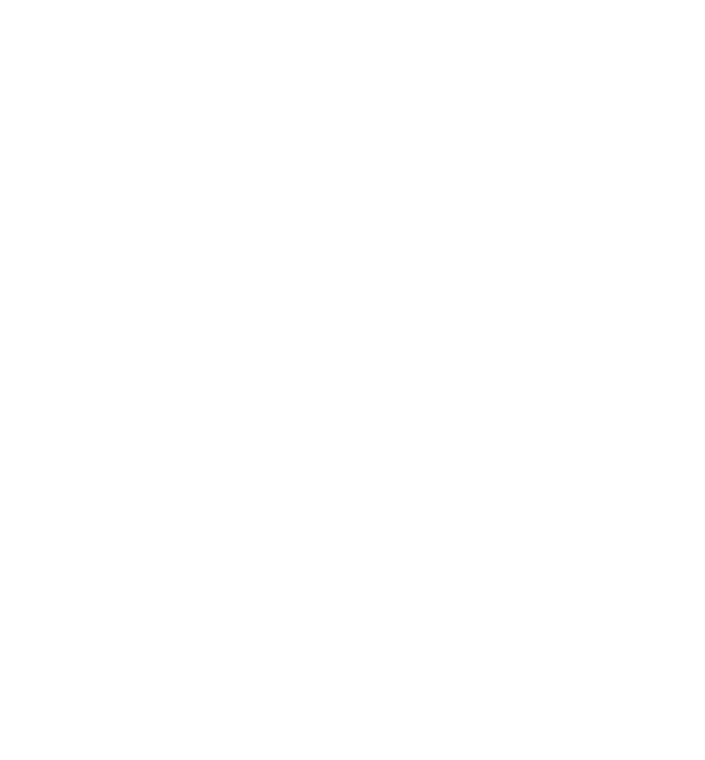
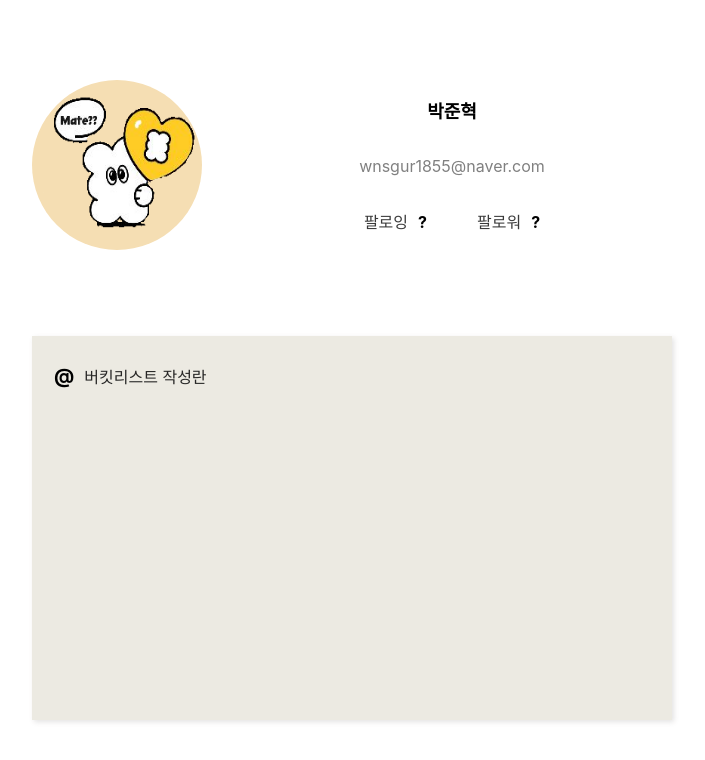
Before and after one commit to wnsgur1855/dma, a React (Create React App) app: page /myprofile in a window 1280 px wide. Before the commit this address had no page. Shown: the top 760 px of the page, without its empty margins (288-993 px from the left). Built offline with nearby package versions, Linux system fonts and the light colour scheme.

Commit message:
[style] | add design

```diff
--- a/src/components/CommonTop.jsx
+++ b/src/components/CommonTop.jsx
@@ -1,7 +1,35 @@
 import React from 'react';
+import styled from 'styled-components';
+import { BsChevronLeft } from 'react-icons/bs';
+
+const CommonBox = styled.div`
+  display: flex;
+  justify-content: space-around;
+  align-items: center;
+  font-weight: bold;
+  width: 100%;
+  height: 60px;
+`;
+
+const IconStyle = styled(BsChevronLeft)`
+  font-weight: bolder;
+  cursor: pointer;
+  stroke-width: 4px;
+`;
+
+const D12 = styled.div`
+  font-weight: 900;
+  font-size: 19px;
+`;
 
 function CommonTop() {
-  return <div></div>;
+  return (
+    <CommonBox>
+      <IconStyle />
+      <D12>프로필</D12>
+      <D12>확인</D12>
+    </CommonBox>
+  );
 }
 
 export default CommonTop;
--- a/src/components/Profile.jsx
+++ b/src/components/Profile.jsx
@@ -1,7 +1,55 @@
 import React from 'react';
+import styled from 'styled-components';
+
+const Intro = styled.div`
+  width: 285px;
+  height: 100px;
+  display: flex;
+  align-items: center;
+`;
+
+const MyImgBox = styled.div`
+  display: flex;
+  justify-content: center;
+  width: 70px;
+  padding: 5px 10px 5px 10px;
+`;
+
+export const MyImg = styled.img`
+  background-color: #f0dfdfef;
+  width: 70px;
+  height: 70px;
+  border-radius: 50%;
+`;
+const IntroTextBox = styled.div`
+  width: 200px;
+  height: 60px;
+  display: flex;
+  justify-content: center;
+  flex-direction: column;
+  gap: 7px;
+`;
+export const Text = styled.span`
+  color: ${({ color }) => color || 'black'};
+  font-size: ${({ fontSize }) => fontSize || 'normal'};
+  font-weight: ${({ fontWeight }) => fontWeight || 'normal'};
+  margin-left: ${(props) => props.marginL};
+`;
 
 function Profile() {
-  return <div></div>;
+  return (
+    <Intro>
+      <MyImgBox>
+        <MyImg src='./수정저성.PNG' />
+      </MyImgBox>
+      <IntroTextBox>
+        <Text fontWeight='bold' fontSize='large'>
+          박준혁
+        </Text>
+        <Text color='gray'>인간시대</Text>
+      </IntroTextBox>
+    </Intro>
+  );
 }
 
 export default Profile;
--- a/src/pages/MyProfile.jsx
+++ b/src/pages/MyProfile.jsx
@@ -1,7 +1,117 @@
 import React from 'react';
+import styled from 'styled-components';
+import { Text } from '../components/Profile';
+
+const Div1 = styled.div`
+  display: flex;
+  flex-direction: column;
+  justify-content: center;
+  align-items: center;
+  width: 100vw;
+  height: 100vh;
+  min-height: 100vh;
+`;
+
+const Div2 = styled.div`
+  display: flex;
+  flex-direction: column;
+  width: 50%;
+  height: 80%;
+  flex: 0.8;
+`;
+
+const Div3 = styled.div`
+  display: flex;
+  width: auto;
+  height: 40%;
+`;
+
+const Div4 = styled.img`
+  width: 170px;
+  height: 170px;
+  border-radius: 50%;
+  background-color: wheat;
+`;
+
+const Div5 = styled.div`
+  display: flex;
+  flex-direction: column;
+  justify-content: space-around;
+  align-items: center;
+  width: 100%;
+  height: 170px;
+  padding: 0 0 0 30px;
+`;
+
+const Div6 = styled.div`
+  display: flex;
+  gap: 50px;
+`;
+
+const Div7 = styled.span`
+  color: #000000c5;
+`;
+
+const ProfileText = styled.span`
+  font-weight: bold;
+  font-size: large;
+  color: ${(props) => props.color};
+`;
+
+const MemoContainer = styled.div`
+  display: flex;
+  flex: 1.2;
+  width: auto;
+  padding: 20px;
+  border: 2px solid #eceae2;
+  background-color: #eceae2;
+  box-shadow: 2px 2px 5px rgba(119, 117, 117, 0.2);
+  line-height: 1.8; /* 줄 높이 */
+`;
+
+const MemoHeader = styled.div`
+  font-size: 20px;
+  font-weight: bold;
+  margin-bottom: 10px;
+`;
+const MemoContent = styled.div`
+  font-size: 16px;
+  padding: 5px 0 0 10px;
+  color: #141414e8;
+`;
 
 function MyProfile() {
-  return <div></div>;
+  return (
+    <Div1>
+      <Div2>
+        <Div3>
+          <Div4 src='./수정저성.PNG' />
+          <Div5>
+            <ProfileText>박준혁</ProfileText>
+            <Text color='gray'>wnsgur1855@naver.com</Text>
+            <Div6>
+              <Div7>
+                팔로잉
+                <Text fontWeight='bold' marginL='10px'>
+                  ?
+                </Text>
+              </Div7>
+              <Div7>
+                팔로워
+                <Text fontWeight='bold' marginL='10px'>
+                  ?
+                </Text>
+              </Div7>
+            </Div6>
+          </Div5>
+        </Div3>
+        <MemoContainer>
+          <MemoHeader>@</MemoHeader>
+          <MemoContent>버킷리스트 작성란</MemoContent>
+        </MemoContainer>
+      </Div2>
+    </Div1>
+  );
 }
 
 export default MyProfile;
--- /dev/null
+++ b/src/pages/ProfileEdit.jsx
@@ -0,0 +1,8 @@
+import React from 'react';
+import CommonTop from '../components/CommonTop';
+
+function ProfileEdit() {
+  return <CommonTop />;
+}
+
+export default ProfileEdit;
--- a/src/shared/Router.js
+++ b/src/shared/Router.js
@@ -3,6 +3,8 @@
 import FristPage from '../pages/FristPage';
 import Login from '../pages/Login';
 import Main from '../pages/Main';
+import MyProfile from '../pages/MyProfile';
+import ProfileEdit from '../pages/ProfileEdit';
 
 function Router() {
   return (
@@ -11,6 +13,8 @@
         <Route path='/' element={<FristPage />} />
         <Route path='login' element={<Login />} />
         <Route path='main' element={<Main />} />
+        <Route path='myprofile' element={<MyProfile />} />
+        <Route path='profileEdit' element={<ProfileEdit />} />
       </Routes>
     </BrowserRouter>
   );
```
